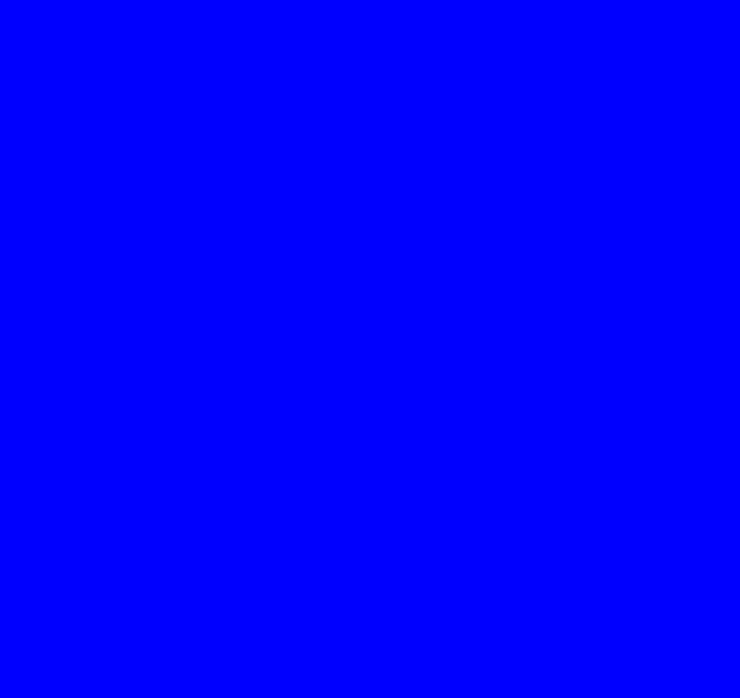
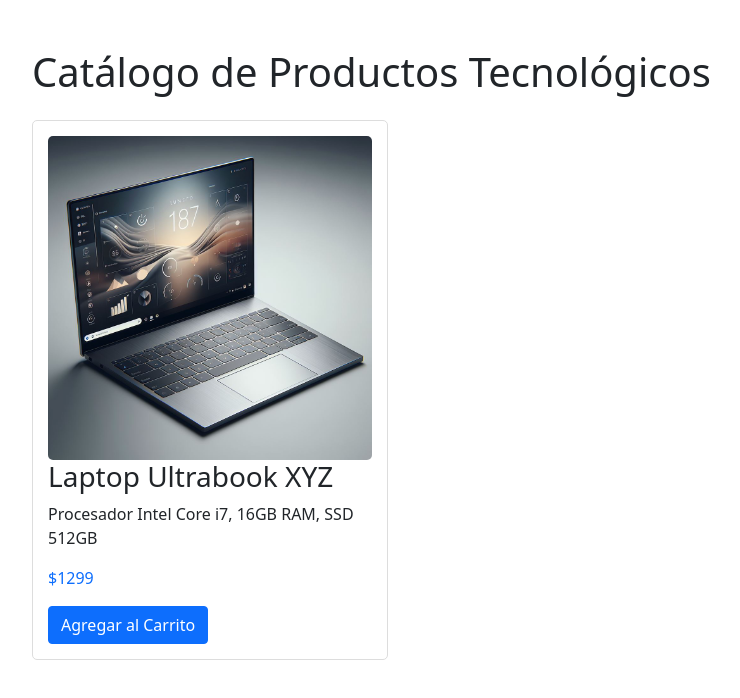
Before and after one commit to Gus-cmd/TRABAJO-FINAL, a plain HTML site: page index.html in a window 1280 px wide. Shown: the whole page, without its empty margins (50-790 px from the left). Drawn offline with nearby package versions, Linux system fonts and the light colour scheme.

Commit message:
Agregando Producto 1

```diff
--- a/index.html
+++ b/index.html
@@ -3,11 +3,28 @@
 <head>
     <meta charset="UTF-8">
     <meta name="viewport" content="width=device-width, initial-scale=1.0">
+    <title>Catálogo de Productos Tecnológicos</title>
+    <!-- Enlazar Bootstrap CSS -->
     <link href="https://cdn.jsdelivr.net/npm/bootstrap@5.0.2/dist/css/bootstrap.min.css" rel="stylesheet" integrity="sha384-EVSTQN3/azprG1Anm3QDgpJLIm9Nao0Yz1ztcQTwFspd3yD65VohhpuuCOmLASjC" crossorigin="anonymous">
     <link rel="stylesheet" href="styles.css">
-    <title>Document</title>
 </head>
 <body>
+    <div class="container">
+        <h1 class="mt-5 mb-4">Catálogo de Productos Tecnológicos</h1>
+        <div class="row">
+
+    <!-- producto 1: laptop -->
+            <div class="col-md-4">
+            <div class="product-card">
+                <img src="MEDIA/Ultrabook.jpeg" alt="Laptop" class="product-image">
+                <h3>Laptop Ultrabook XYZ</h3>
+                <p>Procesador Intel Core i7, 16GB RAM, SSD 512GB</p>
+                <p class="text-primary font-weight-bold">$1299</p>
+                <button class="btn btn-primary">Agregar al Carrito</button>
+            </div>
+            </div>
+        </div>
+    </div>
 
 </body>
 </html>
--- a/styles.css
+++ b/styles.css
@@ -1,23 +1,11 @@
-body{
-    background-color: blue;
-    margin: 0;
-    }
-
-    .content{
-    background-image: url("MEDIA/logo.jpg");
-    background-repeat: no-repeat;
-    margin: 0 auto;
-    background-position: right top;
-    max-width: 570px;
-    height: 207px;
-    position: relative;
-    }
-
-    .logo{
-    width: 50px;
-    height: 50px;
-    background-color: red;
-    position: absolute;
-    bottom: 15px;
-    left: 15px;
-    }
+.product-card {
+    border: 1px solid #ddd;
+    border-radius: 5px;
+    padding: 15px;
+    margin-bottom: 20px;
+}
+.product-image {
+    width: 100%;
+    height: auto;
+    border-radius: 5px;
+}
```
Also changed, not shown: MEDIA/Ultrabook.jpeg (added), MEDIA/logo.jpg (deleted).
